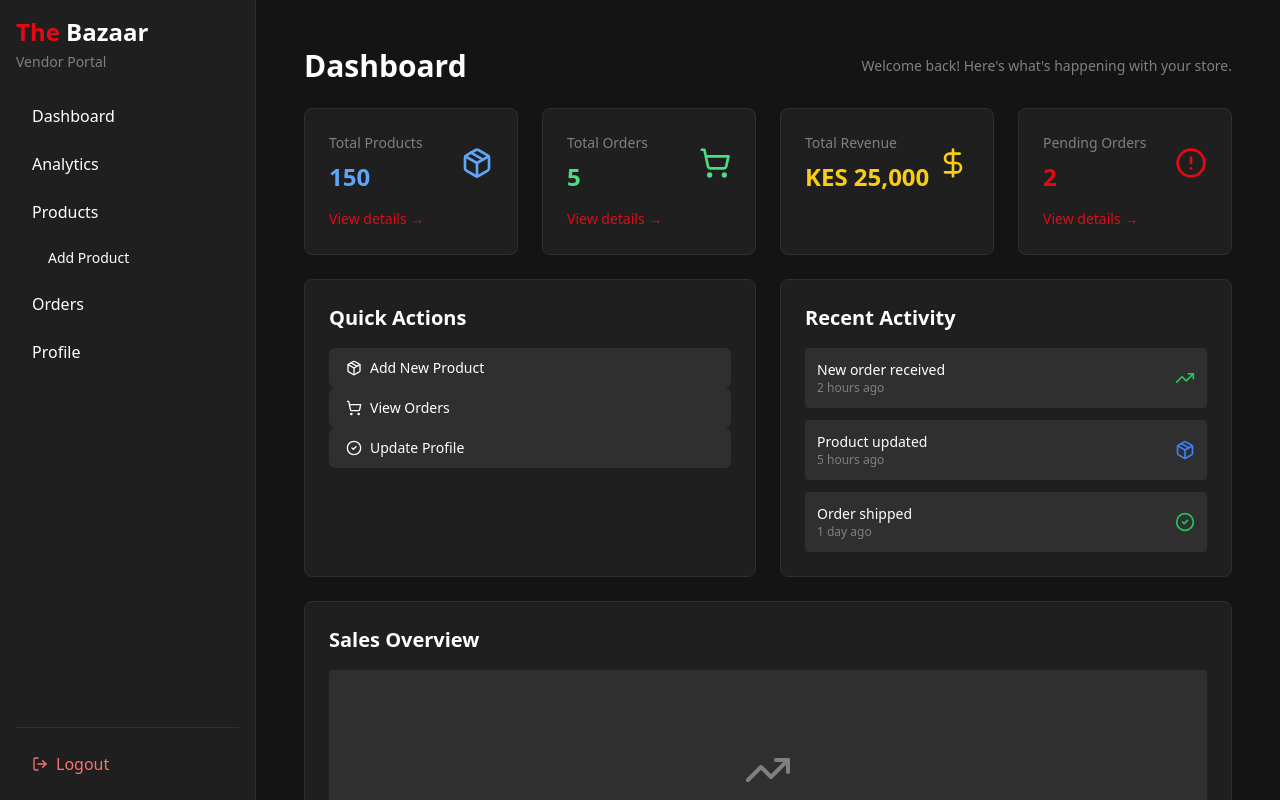
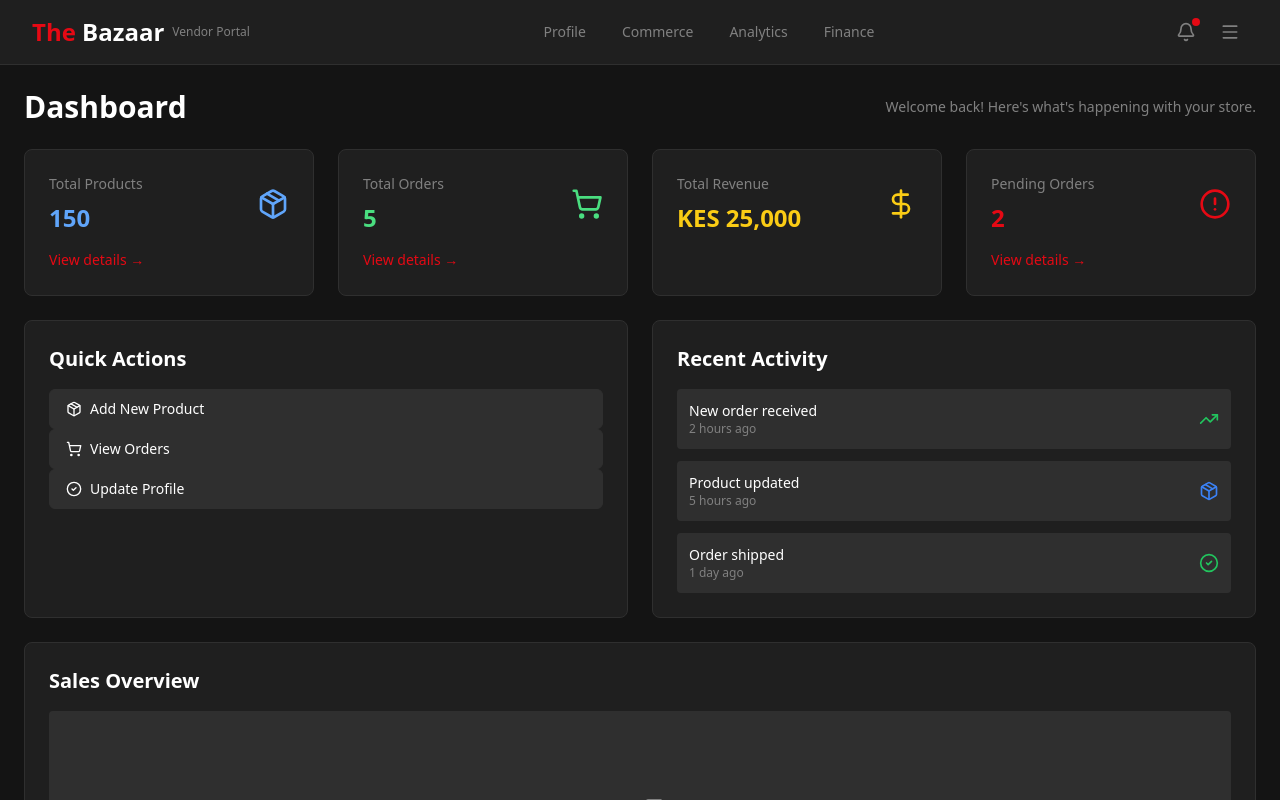
Before and after one commit to yunusissa873/v2_thebazaarmgx_yunusissa, a React (Vite) app in the folder vendor-dashboard/: page /login in a window 1280 px wide. Both pictures are taken after typing "name@example.com", "Sample123" into the empty fields and a click on the button "Sign in". Shown: the top 800 px of the page. Built offline with nearby package versions, Linux system fonts and the light colour scheme.

Commit message:
Checkpoint before follow-up message
Co-authored-by: yunusissa873 <yunusissa873@gmail.com>

```diff
--- /dev/null
+++ b/vendor-dashboard/src/components/Header.tsx
@@ -0,0 +1,169 @@
+import { Link, useLocation, useNavigate } from "react-router-dom";
+import { Menu, X, Bell, MessageSquare, HelpCircle, Settings, LogOut, Sun, Moon } from "lucide-react";
+import { useState } from "react";
+
+const Header = () => {
+  const location = useLocation();
+  const navigate = useNavigate();
+  const [isMenuOpen, setIsMenuOpen] = useState(false);
+  const [isMobileMenuOpen, setIsMobileMenuOpen] = useState(false);
+
+  const tabs = [
+    { path: "/vendor/profile", label: "Profile" },
+    { path: "/vendor/commerce", label: "Commerce" },
+    { path: "/vendor/analytics", label: "Analytics" },
+    { path: "/vendor/finance", label: "Finance" },
+  ];
+
+  const isActiveTab = (path: string) => {
+    return location.pathname === path || location.pathname.startsWith(path + "/");
+  };
+
+  const handleLogout = () => {
+    localStorage.removeItem("vendorAuth");
+    localStorage.removeItem("vendorEmail");
+    navigate("/login");
+  };
+
+  return (
+    <>
+      <header className="sticky top-0 z-50 bg-netflix-dark-gray border-b border-netflix-medium-gray">
+        <div className="max-w-full mx-auto px-4 sm:px-6 lg:px-8">
+          <div className="flex items-center justify-between h-16">
+            {/* Logo */}
+            <Link to="/vendor/profile" className="flex items-center">
+              <div className="text-2xl font-bold text-white">
+                <span className="text-netflix-red">The</span> Bazaar
+              </div>
+              <div className="ml-2 text-xs text-netflix-light-gray">Vendor Portal</div>
+            </Link>
+
+            {/* Desktop Navigation Tabs */}
+            <nav className="hidden md:flex items-center space-x-1">
+              {tabs.map((tab) => (
+                <Link
+                  key={tab.path}
+                  to={tab.path}
+                  className={`px-4 py-2 rounded-md text-sm font-medium transition-colors ${
+                    isActiveTab(tab.path)
+                      ? "bg-netflix-red text-white"
+                      : "text-netflix-light-gray hover:text-white hover:bg-netflix-medium-gray"
+                  }`}
+                >
+                  {tab.label}
+                </Link>
+              ))}
+            </nav>
+
+            {/* Right Side Actions */}
+            <div className="flex items-center gap-2">
+              {/* Notification Bell */}
+              <button className="p-2 text-netflix-light-gray hover:text-white hover:bg-netflix-medium-gray rounded-md transition-colors relative">
+                <Bell className="h-5 w-5" />
+                <span className="absolute top-1 right-1 h-2 w-2 bg-netflix-red rounded-full"></span>
+              </button>
+
+              {/* Hamburger Menu */}
+              <button
+                onClick={() => setIsMenuOpen(!isMenuOpen)}
+                className="p-2 text-netflix-light-gray hover:text-white hover:bg-netflix-medium-gray rounded-md transition-colors"
+              >
+                {isMenuOpen ? <X className="h-5 w-5" /> : <Menu className="h-5 w-5" />}
+              </button>
+            </div>
+          </div>
+
+          {/* Mobile Navigation */}
+          <div className="md:hidden pb-4">
+            <button
+              onClick={() => setIsMobileMenuOpen(!isMobileMenuOpen)}
+              className="w-full flex items-center justify-between p-2 text-netflix-light-gray hover:text-white"
+            >
+              <span className="font-medium">Menu</span>
+              {isMobileMenuOpen ? <X className="h-5 w-5" /> : <Menu className="h-5 w-5" />}
+            </button>
+            {isMobileMenuOpen && (
+              <nav className="mt-2 space-y-1">
+                {tabs.map((tab) => (
+                  <Link
+                    key={tab.path}
+                    to={tab.path}
+                    onClick={() => setIsMobileMenuOpen(false)}
+                    className={`block px-4 py-2 rounded-md text-sm font-medium ${
+                      isActiveTab(tab.path)
+                        ? "bg-netflix-red text-white"
+                        : "text-netflix-light-gray hover:text-white hover:bg-netflix-medium-gray"
+                    }`}
+                  >
+                    {tab.label}
+                  </Link>
+                ))}
+              </nav>
+            )}
+          </div>
+        </div>
+      </header>
+
+      {/* Hamburger Menu Drawer */}
+      {isMenuOpen && (
+        <>
+          <div
+            className="fixed inset-0 bg-black/50 z-40"
+            onClick={() => setIsMenuOpen(false)}
+          />
+          <div className="fixed right-0 top-16 bottom-0 w-64 bg-netflix-dark-gray border-l border-netflix-medium-gray z-50 overflow-y-auto">
+            <div className="p-4 space-y-1">
+              <div className="px-4 py-2 text-xs font-semibold text-netflix-light-gray uppercase">
+                Quick Access
+              </div>
+
+              <button className="w-full flex items-center gap-3 px-4 py-2 text-white hover:bg-netflix-medium-gray rounded-md transition-colors">
+                <Bell className="h-5 w-5" />
+                <span>Notifications</span>
+                <span className="ml-auto bg-netflix-red text-white text-xs px-2 py-1 rounded-full">3</span>
+              </button>
+
+              <button className="w-full flex items-center gap-3 px-4 py-2 text-white hover:bg-netflix-medium-gray rounded-md transition-colors">
+                <MessageSquare className="h-5 w-5" />
+                <span>Messages / Support</span>
+              </button>
+
+              <button className="w-full flex items-center gap-3 px-4 py-2 text-white hover:bg-netflix-medium-gray rounded-md transition-colors">
+                <HelpCircle className="h-5 w-5" />
+                <span>Help Center</span>
+              </button>
+
+              <div className="border-t border-netflix-medium-gray my-2" />
+
+              <div className="px-4 py-2 text-xs font-semibold text-netflix-light-gray uppercase">
+                Settings
+              </div>
+
+              <button className="w-full flex items-center gap-3 px-4 py-2 text-white hover:bg-netflix-medium-gray rounded-md transition-colors">
+                <Settings className="h-5 w-5" />
+                <span>Account Settings</span>
+              </button>
+
+              <button className="w-full flex items-center gap-3 px-4 py-2 text-white hover:bg-netflix-medium-gray rounded-md transition-colors">
+                <Sun className="h-5 w-5" />
+                <span>Theme Mode</span>
+              </button>
+
+              <div className="border-t border-netflix-medium-gray my-2" />
+
+              <button
+                onClick={handleLogout}
+                className="w-full flex items-center gap-3 px-4 py-2 text-red-400 hover:bg-netflix-medium-gray rounded-md transition-colors"
+              >
+                <LogOut className="h-5 w-5" />
+                <span>Log Out</span>
+              </button>
+            </div>
+          </div>
+        </>
+      )}
+    </>
+  );
+};
+
+export default Header;
--- a/vendor-dashboard/src/components/Layout.tsx
+++ b/vendor-dashboard/src/components/Layout.tsx
@@ -1,10 +1,10 @@
-import Sidebar from "./Sidebar";
+import Header from "./Header";
 
 const Layout = ({ children }: { children: React.ReactNode }) => {
   return (
-    <div className="flex min-h-screen bg-netflix-black">
-      <Sidebar />
-      <main className="flex-1 p-6 text-white">{children}</main>
+    <div className="min-h-screen bg-netflix-black">
+      <Header />
+      <main className="max-w-full mx-auto">{children}</main>
     </div>
   );
 };
```
